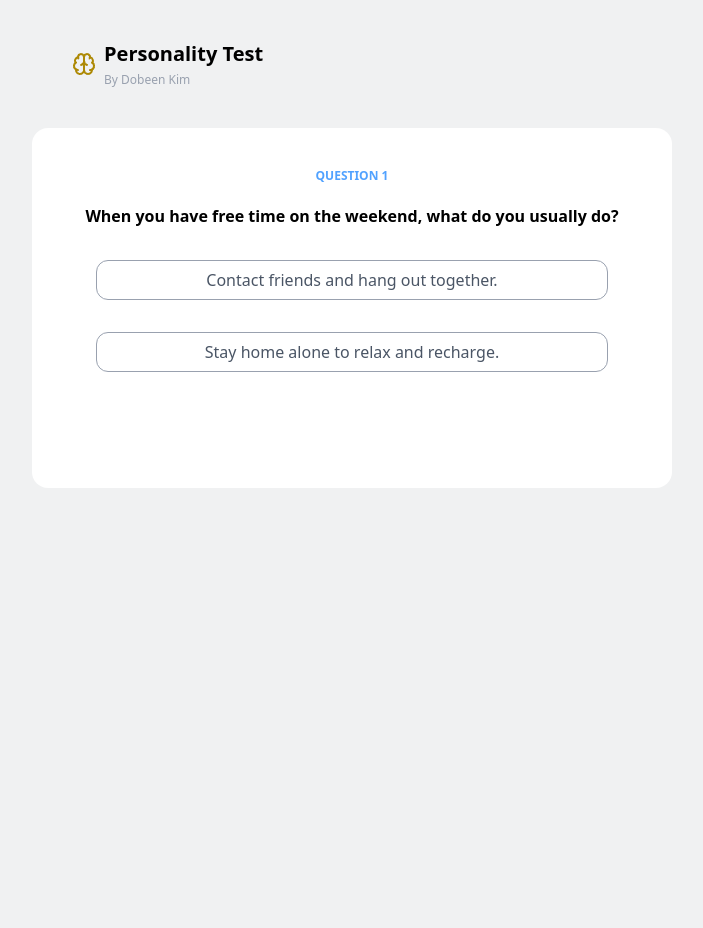
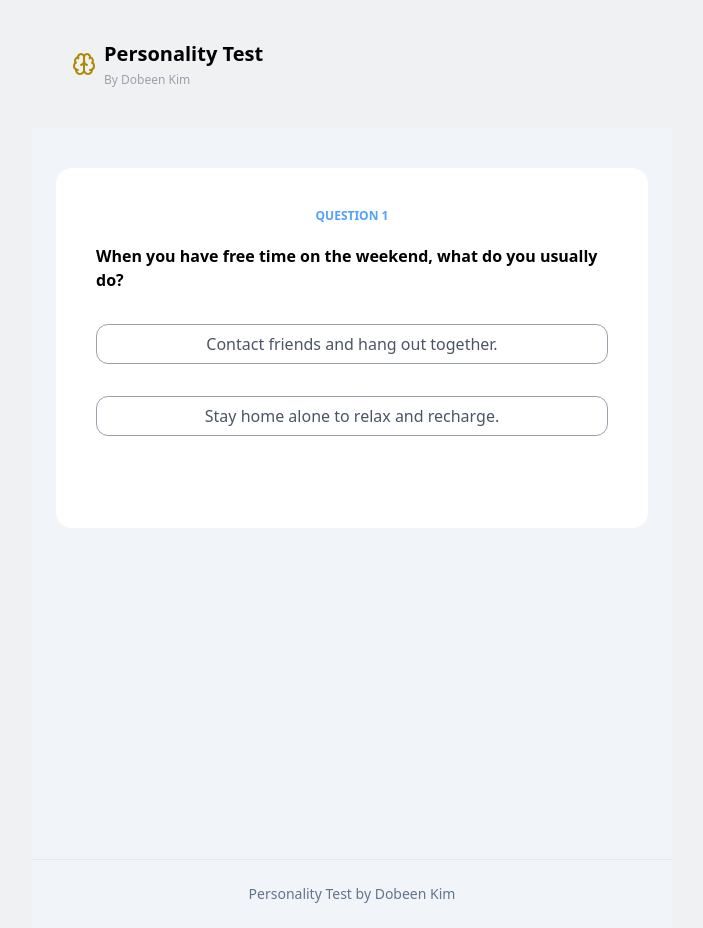
Before and after one commit to janetli82-ui/Automated-Testing-MBTI-test, a Next.js app: page / in a window 1280 px wide. Shown: the whole page, without its empty margins (288-991 px from the left). Before the commit the page ends 800 px from the top, so only its background shows below. Built offline with nearby package versions, Linux system fonts and the light colour scheme.

Commit message:
Add Footer to page

```diff
--- a/src/app/page.tsx
+++ b/src/app/page.tsx
@@ -4,6 +4,7 @@ import { useState } from "react";
 import QA from "@/components/QA";
 import { mbtiQuestions, QuizResult, results } from "@/data/data";
 import Result from "@/components/Result";
+import Footer from "@/components/Footer";
 
 
 export default function Home() {
@@ -36,7 +37,8 @@ export default function Home() {
     setResultData(null);
   };
   return (
-    <main>
+    <div className="flex min-h-screen flex-col bg-slate-100">
+      <main className="mx-auto flex w-full max-w-3xl flex-1 flex-col px-6 py-10">
       {resultData ? (
         <Result
           resultData={resultData}
@@ -46,5 +48,7 @@ export default function Home() {
       <QA currentNumber={currentNumber} selectAnswer={handleSelectClick}  onPrev={buttonClick}/>
       )}
     </main>
-  );
+    <Footer />
+    </div >
+  )
 }
--- a/src/components/Footer/index.tsx
+++ b/src/components/Footer/index.tsx
@@ -1,7 +1,9 @@
-export default function Footer() {
+const Footer = () => {
   return (
     <footer className="mt-auto border-t border-slate-200 px-6 py-6 text-center text-sm text-slate-500">
       <p>Personality Test by Dobeen Kim</p>
     </footer>
   );
 }
+
+export default Footer
```
